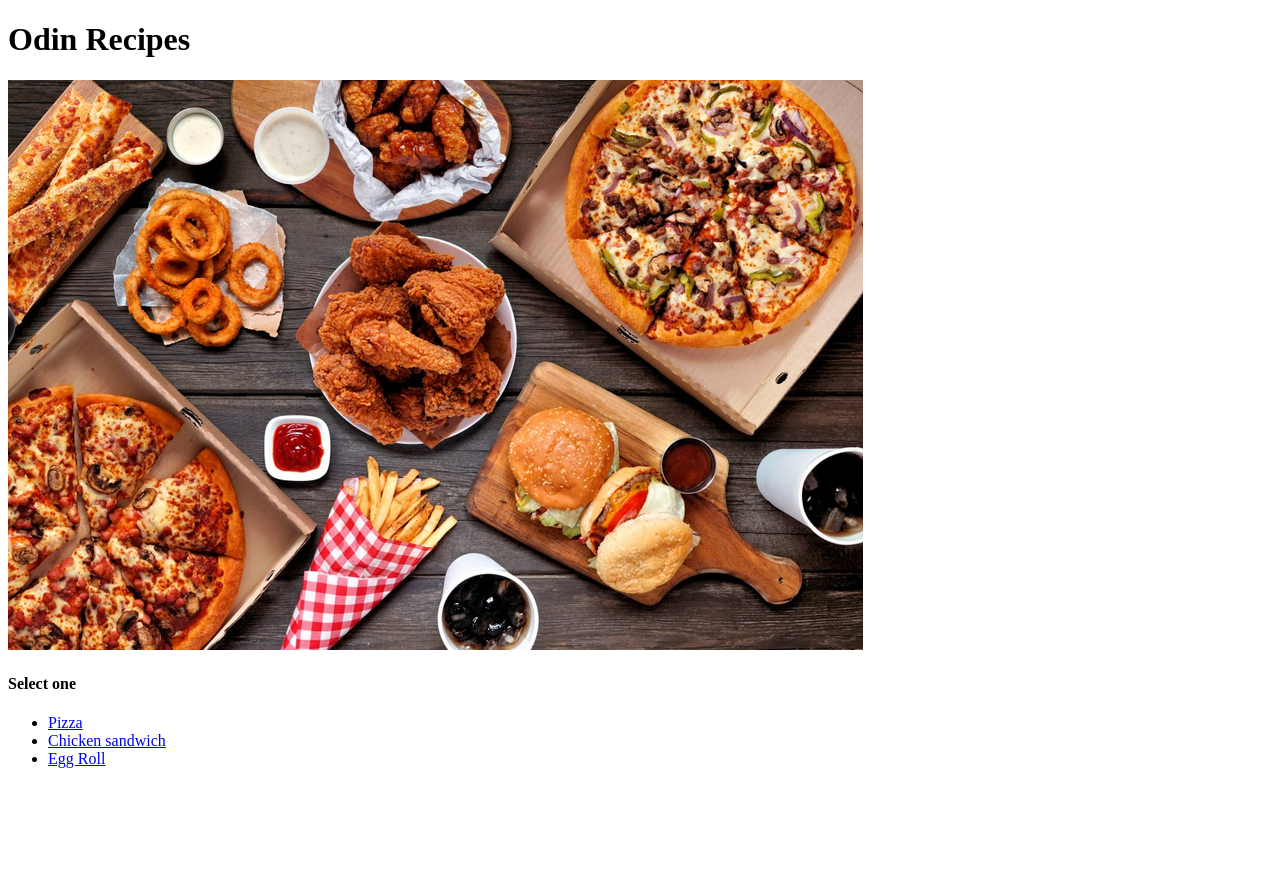
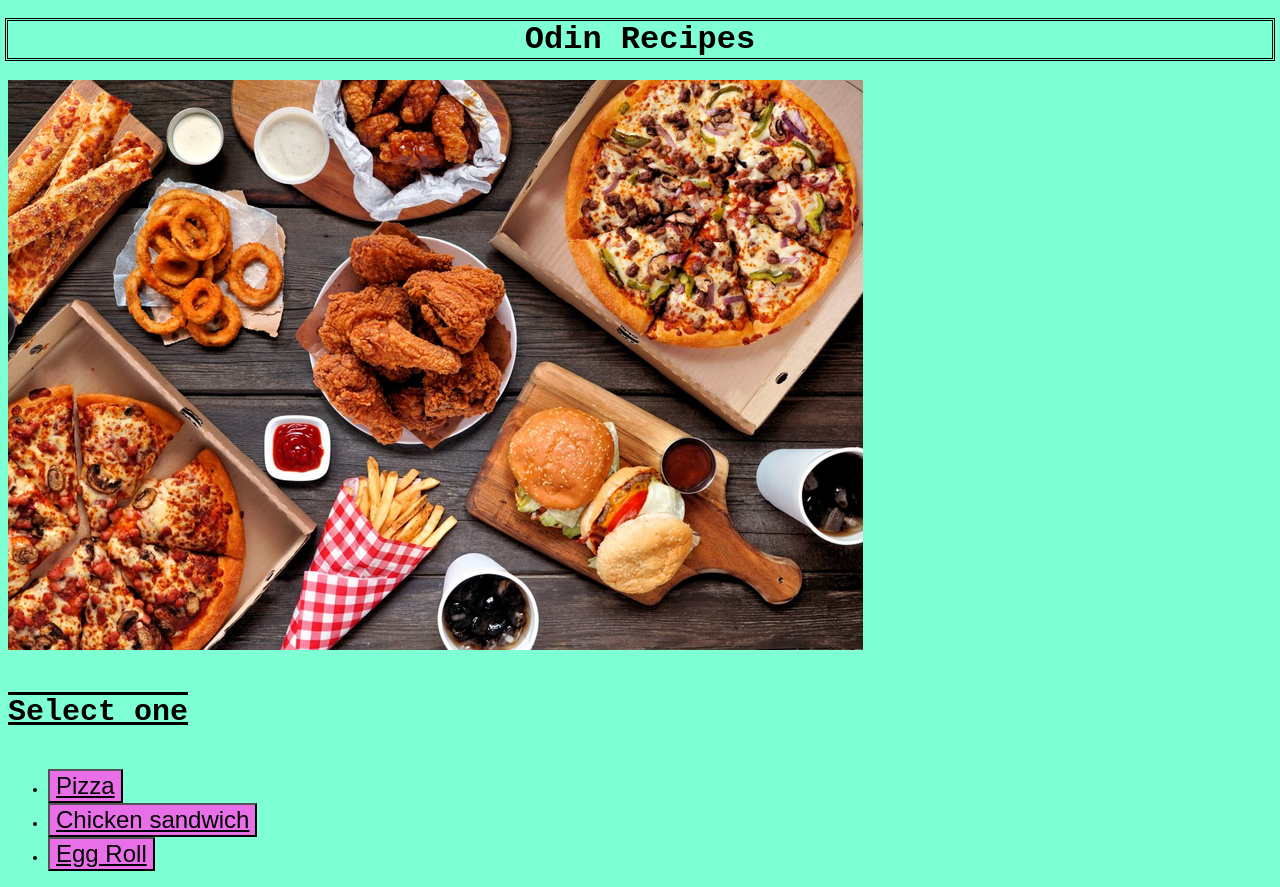
Before and after one commit to hawkaii/odin-recipes, a plain HTML site: page index.html in a window 1280 px wide. Before the commit the page ends 800 px from the top, so only its background shows below. Drawn offline with Linux system fonts and the light colour scheme.

Commit message:
add index.css & styling

```diff
--- /dev/null
+++ b/index.css
@@ -0,0 +1,25 @@
+body{
+    background-color: aquamarine;
+    font-family: 'Courier New', Courier, monospace;
+}
+
+h1{
+    outline-color: black;
+    outline-style: double;
+    text-align: center;
+}
+h4{
+    font-size: 30px;
+    text-decoration: underline overline;
+}
+a:link{
+    color: black;
+}
+a:visited{
+    color: blanchedalmond;
+}
+button{
+    font-size: 24px;
+    color: beige;
+    background-color: rgb(233, 111, 233);
+}
--- a/index.html
+++ b/index.html
@@ -1,19 +1,25 @@
 <!DOCTYPE html>
 <html lang="en">
+
 <head>
     <meta charset="UTF-8">
     <meta http-equiv="X-UA-Compatible" content="IE=edge">
     <meta name="viewport" content="width=device-width, initial-scale=1.0">
     <title>Odin Recipes</title>
+    <link rel="stylesheet" href="index.css">
 </head>
+
 <body>
     <h1>Odin Recipes</h1>
     <img src="./images/food.jpg" alt="">
     <h4>Select one</h4>
+
     <ul>
-        <li><a href="recipes/pizza.html">Pizza</a></li>
-        <li><a href="recipes/chicken sandwich.html">Chicken sandwich</a></li>
-        <li> <a href="recipes/Egg Roll.html">Egg Roll</a></li>
+
+        <li><button><a href="recipes/pizza.html">Pizza</a></button></li>
+        <li><button><a href="recipes/chicken sandwich.html">Chicken sandwich</a></button></li>
+        <li> <button> <a href="recipes/Egg Roll.html">Egg Roll</a></button></li>
+
 
     </ul>
 
@@ -21,4 +27,5 @@
 
 
 </body>
+
 </html>
```
